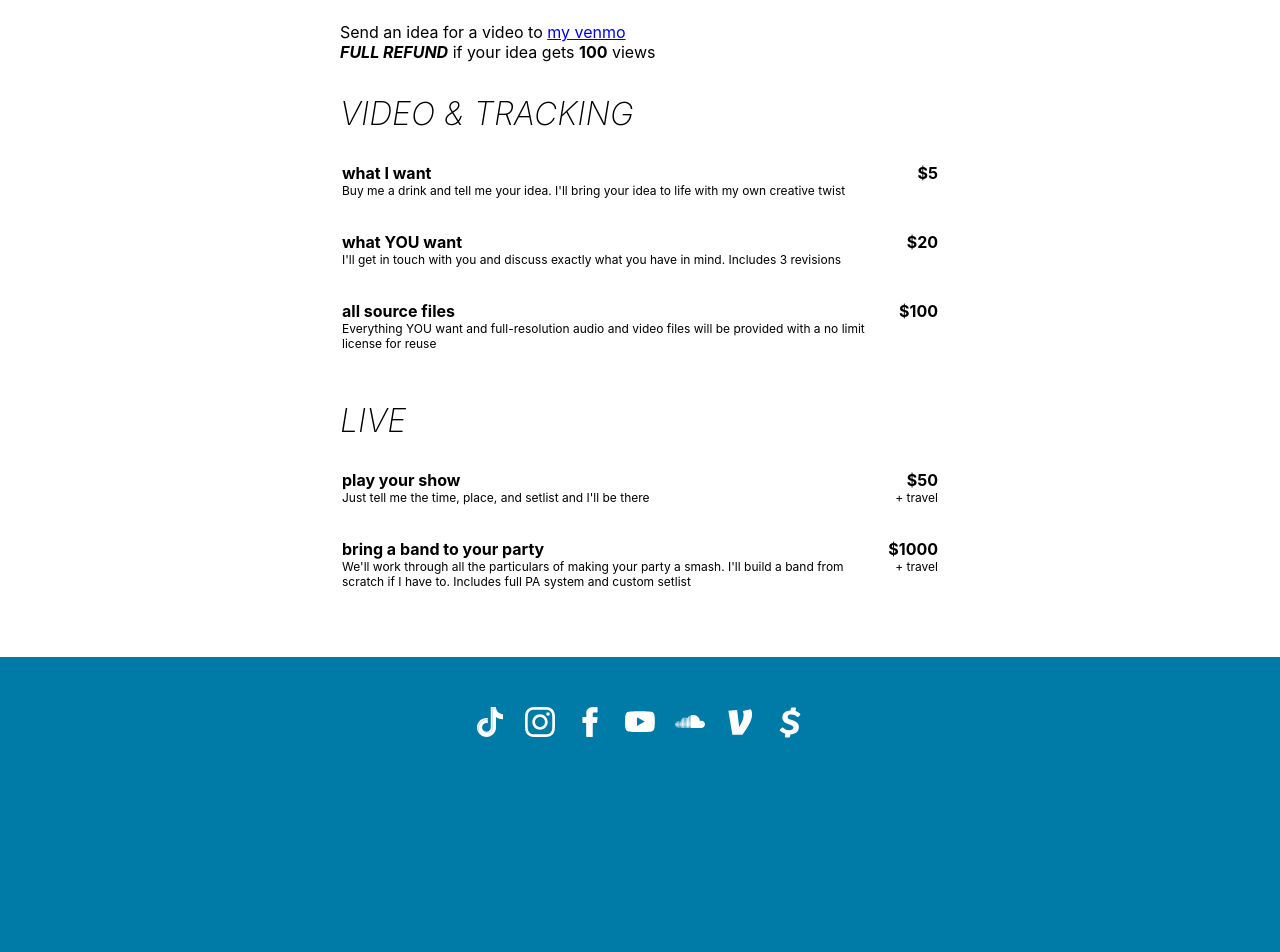
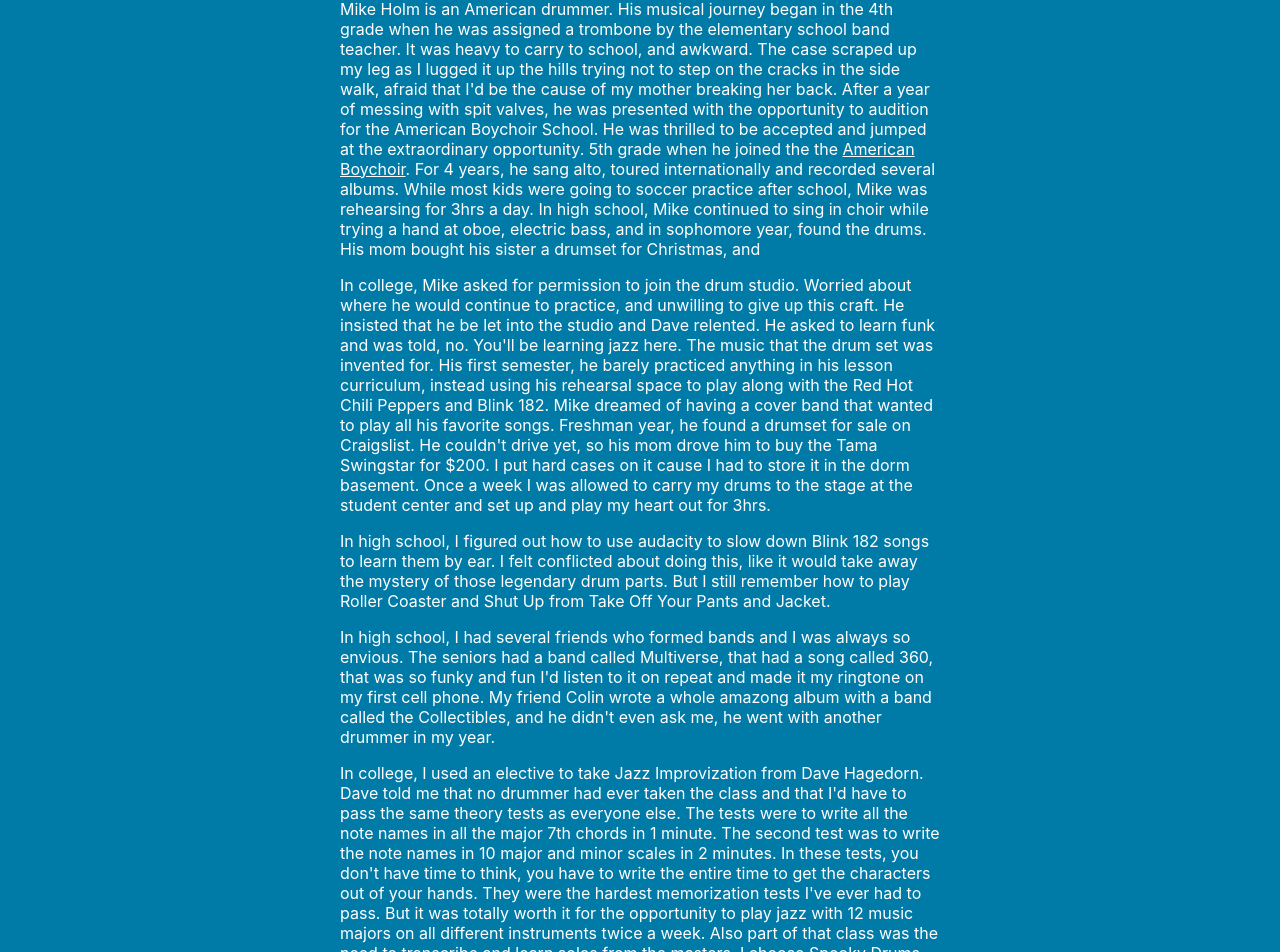
Before and after one commit to coldpour/mikeholmmusic, a React (Create React App) app: page / in a window 1280 px wide. Shown: the part 1720-2672 px from the top of the page. Before the commit the page ends 2507 px from the top, so only its background shows below. Built offline with nearby package versions, Linux system fonts and the light colour scheme.

Commit message:
draft bio

```diff
--- /dev/null
+++ b/src/Bio.js
@@ -0,0 +1,137 @@
+/** @jsxImportSource @emotion/react */
+import styled from "@emotion/styled";
+
+const Root = styled.div`
+  background: ${(props) => props.theme.colors.primary};
+  padding: 70px 50px;
+  color: white;
+`;
+
+const MaxWidth = styled.div`
+  max-width: 600px;
+  margin: auto;
+`;
+
+const Link = styled.a`
+  color: white;
+`;
+
+const Bio = () => {
+  return (
+    <Root>
+      <MaxWidth>
+        <h2>Bio</h2>
+        <p>
+          Mike Holm is an American drummer. His musical journey began in the 4th
+          grade when he was assigned a trombone by the elementary school band
+          teacher. It was heavy to carry to school, and awkward. The case
+          scraped up my leg as I lugged it up the hills trying not to step on
+          the cracks in the side walk, afraid that I'd be the cause of my mother
+          breaking her back. After a year of messing with spit valves, he was
+          presented with the opportunity to audition for the American Boychoir
+          School. He was thrilled to be accepted and jumped at the extraordinary
+          opportunity. 5th grade when he joined the the{" "}
+          <Link href="https://americanboychoir.org/">American Boychoir</Link>.
+          For 4 years, he sang alto, toured internationally and recorded several
+          albums. While most kids were going to soccer practice after school,
+          Mike was rehearsing for 3hrs a day. In high school, Mike continued to
+          sing in choir while trying a hand at oboe, electric bass, and in
+          sophomore year, found the drums. His mom bought his sister a drumset
+          for Christmas, and{" "}
+        </p>
+        <p>
+          In college, Mike asked for permission to join the drum studio. Worried
+          about where he would continue to practice, and unwilling to give up
+          this craft. He insisted that he be let into the studio and Dave
+          relented. He asked to learn funk and was told, no. You'll be learning
+          jazz here. The music that the drum set was invented for. His first
+          semester, he barely practiced anything in his lesson curriculum,
+          instead using his rehearsal space to play along with the Red Hot Chili
+          Peppers and Blink 182. Mike dreamed of having a cover band that wanted
+          to play all his favorite songs. Freshman year, he found a drumset for
+          sale on Craigslist. He couldn't drive yet, so his mom drove him to buy
+          the Tama Swingstar for $200. I put hard cases on it cause I had to
+          store it in the dorm basement. Once a week I was allowed to carry my
+          drums to the stage at the student center and set up and play my heart
+          out for 3hrs.{" "}
+        </p>
+        <p>
+          In high school, I figured out how to use audacity to slow down Blink
+          182 songs to learn them by ear. I felt conflicted about doing this,
+          like it would take away the mystery of those legendary drum parts. But
+          I still remember how to play Roller Coaster and Shut Up from Take Off
+          Your Pants and Jacket.
+        </p>
+        <p>
+          In high school, I had several friends who formed bands and I was
+          always so envious. The seniors had a band called Multiverse, that had
+          a song called 360, that was so funky and fun I'd listen to it on
+          repeat and made it my ringtone on my first cell phone. My friend Colin
+          wrote a whole amazong album with a band called the Collectibles, and
+          he didn't even ask me, he went with another drummer in my year.
+        </p>
+        <p>
+          In college, I used an elective to take Jazz Improvization from Dave
+          Hagedorn. Dave told me that no drummer had ever taken the class and
+          that I'd have to pass the same theory tests as everyone else. The
+          tests were to write all the note names in all the major 7th chords in
+          1 minute. The second test was to write the note names in 10 major and
+          minor scales in 2 minutes. In these tests, you don't have time to
+          think, you have to write the entire time to get the characters out of
+          your hands. They were the hardest memorization tests I've ever had to
+          pass. But it was totally worth it for the opportunity to play jazz
+          with 12 music majors on all different instruments twice a week. Also
+          part of that class was the need to transcribe and learn solos from the
+          masters. I choose Spooky Drums by Baby Dodds, and something by Max
+          Roach and finally a passage from Take 5 by Joe Morello.
+        </p>
+        <p>
+          In college, some of my classmates made a party band and again I was
+          left out of the fun. They were killer though and the drummer, Tom, was
+          way better than me. I joined a band with Billy Brasch called Fools on
+          the Hill. I was so excited I went and made posters and posted them up
+          everywhere. We played some Simon and Garfunkel and some other songs
+          I'd never heard of before, but I'm still proud of what came out of my
+          hands when we played. It was some patterns that I'd never consiously
+          considered, it just fit. It was some complex high hat dancing that
+          definitely wasn't on the record, but I heard the rhythms in my head
+          and I thought they were perfect. I don't know where those recordings
+          are anymore.
+        </p>
+        <p>
+          Drums has never been an easy instrument. It has been an absolute
+          struggle every step of the way. From not being chosen for bands, to
+          carrying everything around to auditions and practice spaces, fighting
+          to be given lessons, begging neighbors for allowable practice hours.
+          To starting recording and realizing that it's just way more expensive
+          to maintain a drum kit and record it than my rock / funk band peers.
+          And yet, the feeling I get when I'm behind the kit locked in with the
+          band, and everyone is smiling and the crowd is dancing even as I'm
+          switching time signatures on them, feels so incredible. I really feel
+          like I'm singing through my kit. It's the ultimate team sport. You
+          have to support each other and everyone has their own role and can set
+          each other up for success and make each other look good and the result
+          is greater than the sum of it's parts.
+        </p>
+        <p>
+          As the leader of{" "}
+          <Link href="https://thetrashpandas.com">The Trash Pandas</Link>, Mike
+          built a loyal fan base to patronize the bars and breweries around
+          Boulder, Colorado at monthly shows. Mike has assembled and rehearsed
+          custom wedding bands remotely. Mike Holm tried a number of instruments
+          before sitting down behind his sister's drumset. But once he did, it
+          was all over. Gone were the days of forced practice. Practicing
+          because you should. Playing drums was a transformative experience. The
+          wand had chosen it's wizard. Coming home from high school and sitting
+          down behind the kit, all the stress of the day would fall away.
+        </p>
+        <p>
+          Mike Holm has been singing for 20 years, drumming for 15, band-leading
+          for 7, and writing music for 3
+        </p>
+      </MaxWidth>
+    </Root>
+  );
+};
+
+export default Bio;
--- a/src/HomePage.js
+++ b/src/HomePage.js
@@ -3,11 +3,13 @@
 import LogoSection from "./LogoSection";
 import MenuSection from "./MenuSection";
 import AvatarSection from "./AvatarSection";
+import Bio from "./Bio";
 
 const HomePage = () => (
   <div>
     <AvatarSection />
     <VideoSection />
+    <Bio />
     <MenuSection id="menu" />
     <LogoSection />
   </div>
```
